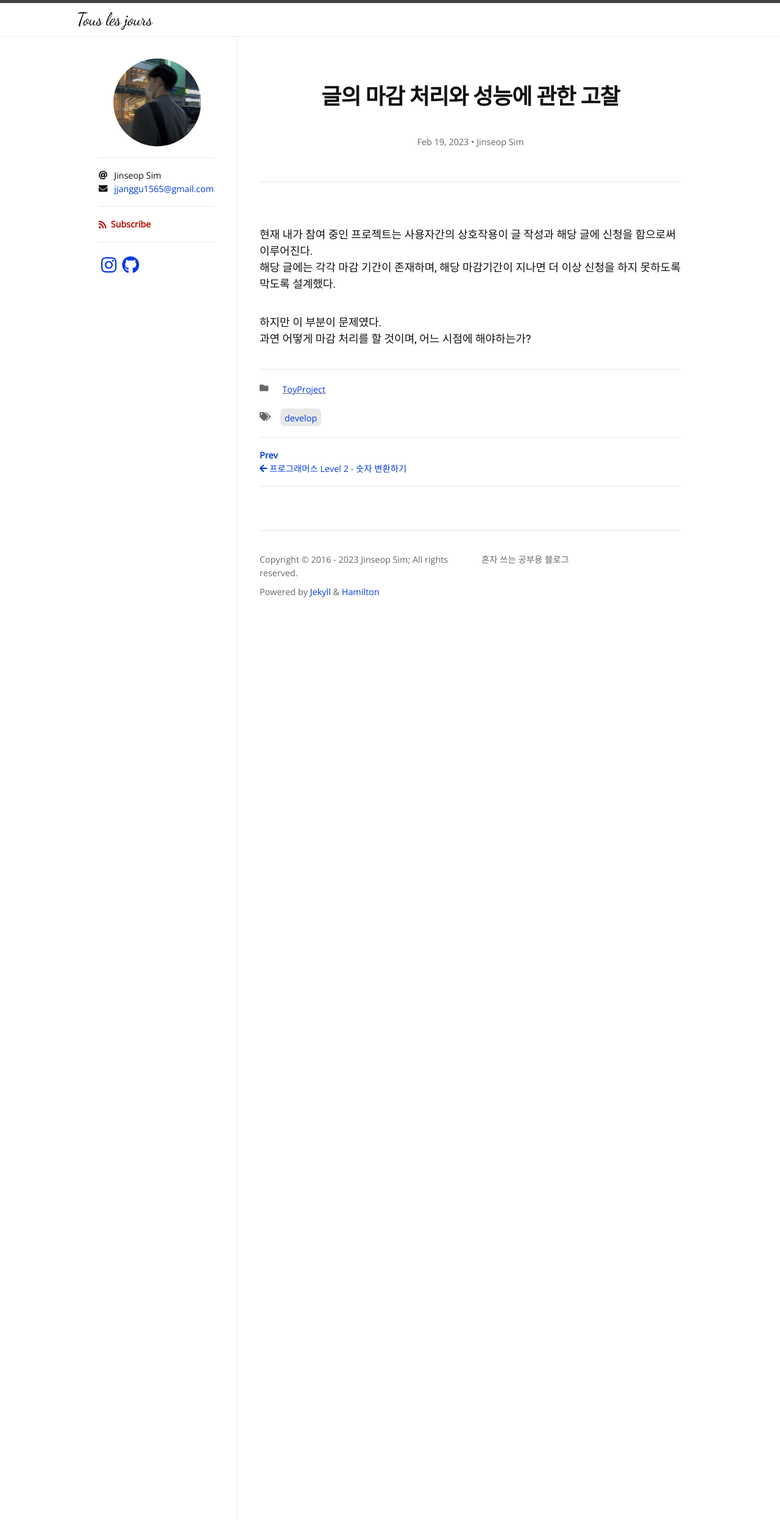
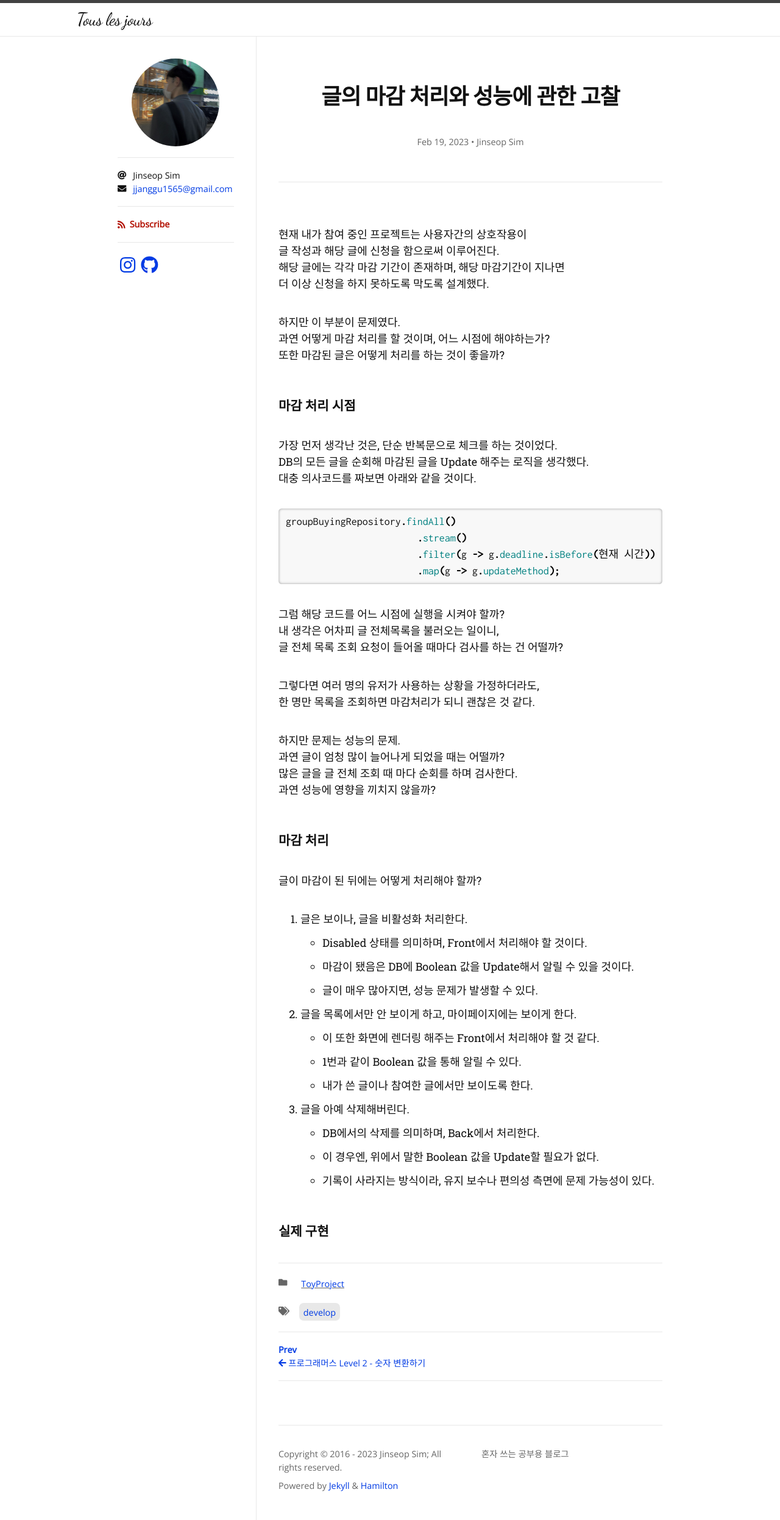
Before and after one commit to Jinseop-Sim/Jinseop-Sim.github.io, a Jekyll site: the page built from _posts/2023-02-19-deadline.md, in a window 1280 px wide. Shown: the whole page at 61% size. Built offline with Jekyll 4.4.1, drawn with Linux system fonts in a browser that asks for light colours; nearby versions of some CDN libraries; some web fonts are replaced.

Commit message:
글 내용 추가

```diff
--- a/_posts/2023-02-19-deadline.md
+++ b/_posts/2023-02-19-deadline.md
@@ -6,8 +6,52 @@ tags: [develop]
 author:
   - Jinseop Sim
 ---
-현재 내가 참여 중인 프로젝트는 사용자간의 상호작용이 글 작성과 해당 글에 신청을 함으로써 이루어진다.
-해당 글에는 각각 마감 기간이 존재하며, 해당 마감기간이 지나면 더 이상 신청을 하지 못하도록 막도록 설계했다.
+현재 내가 참여 중인 프로젝트는 사용자간의 상호작용이
+글 작성과 해당 글에 신청을 함으로써 이루어진다.
+해당 글에는 각각 마감 기간이 존재하며, 해당 마감기간이 지나면
+더 이상 신청을 하지 못하도록 막도록 설계했다.
 
 하지만 이 부분이 문제였다.
 과연 어떻게 마감 처리를 할 것이며, 어느 시점에 해야하는가?
+또한 마감된 글은 어떻게 처리를 하는 것이 좋을까?
+
+### 마감 처리 시점
+가장 먼저 생각난 것은, 단순 반복문으로 체크를 하는 것이었다.
+DB의 모든 글을 순회해 마감된 글을 Update 해주는 로직을 생각했다.
+대충 의사코드를 짜보면 아래와 같을 것이다.
+{% highlight java %}
+groupBuyingRepository.findAll()
+			.stream()
+			.filter(g -> g.deadline.isBefore(현재 시간))
+			.map(g -> g.updateMethod);
+{% endhighlight %}
+
+그럼 해당 코드를 어느 시점에 실행을 시켜야 할까?
+내 생각은 어차피 글 전체목록을 불러오는 일이니,
+글 전체 목록 조회 요청이 들어올 때마다 검사를 하는 건 어떨까?
+
+그렇다면 여러 명의 유저가 사용하는 상황을 가정하더라도,
+한 명만 목록을 조회하면 마감처리가 되니 괜찮은 것 같다.
+
+하지만 문제는 성능의 문제.
+과연 글이 엄청 많이 늘어나게 되었을 때는 어떨까?
+많은 글을 글 전체 조회 때 마다 순회를 하며 검사한다.
+과연 성능에 영향을 끼치지 않을까?
+
+### 마감 처리
+글이 마감이 된 뒤에는 어떻게 처리해야 할까?
+
+1. 글은 보이나, 글을 비활성화 처리한다.
+  - Disabled 상태를 의미하며, Front에서 처리해야 할 것이다.
+  - 마감이 됐음은 DB에 Boolean 값을 Update해서 알릴 수 있을 것이다.
+  - 글이 매우 많아지면, 성능 문제가 발생할 수 있다.
+2. 글을 목록에서만 안 보이게 하고, 마이페이지에는 보이게 한다.
+  - 이 또한 화면에 렌더링 해주는 Front에서 처리해야 할 것 같다.
+  - 1번과 같이 Boolean 값을 통해 알릴 수 있다.
+  - 내가 쓴 글이나 참여한 글에서만 보이도록 한다.
+3. 글을 아예 삭제해버린다.
+  - DB에서의 삭제를 의미하며, Back에서 처리한다.
+  - 이 경우엔, 위에서 말한 Boolean 값을 Update할 필요가 없다.
+  - 기록이 사라지는 방식이라, 유지 보수나 편의성 측면에 문제 가능성이 있다.
+
+### 실제 구현
```
